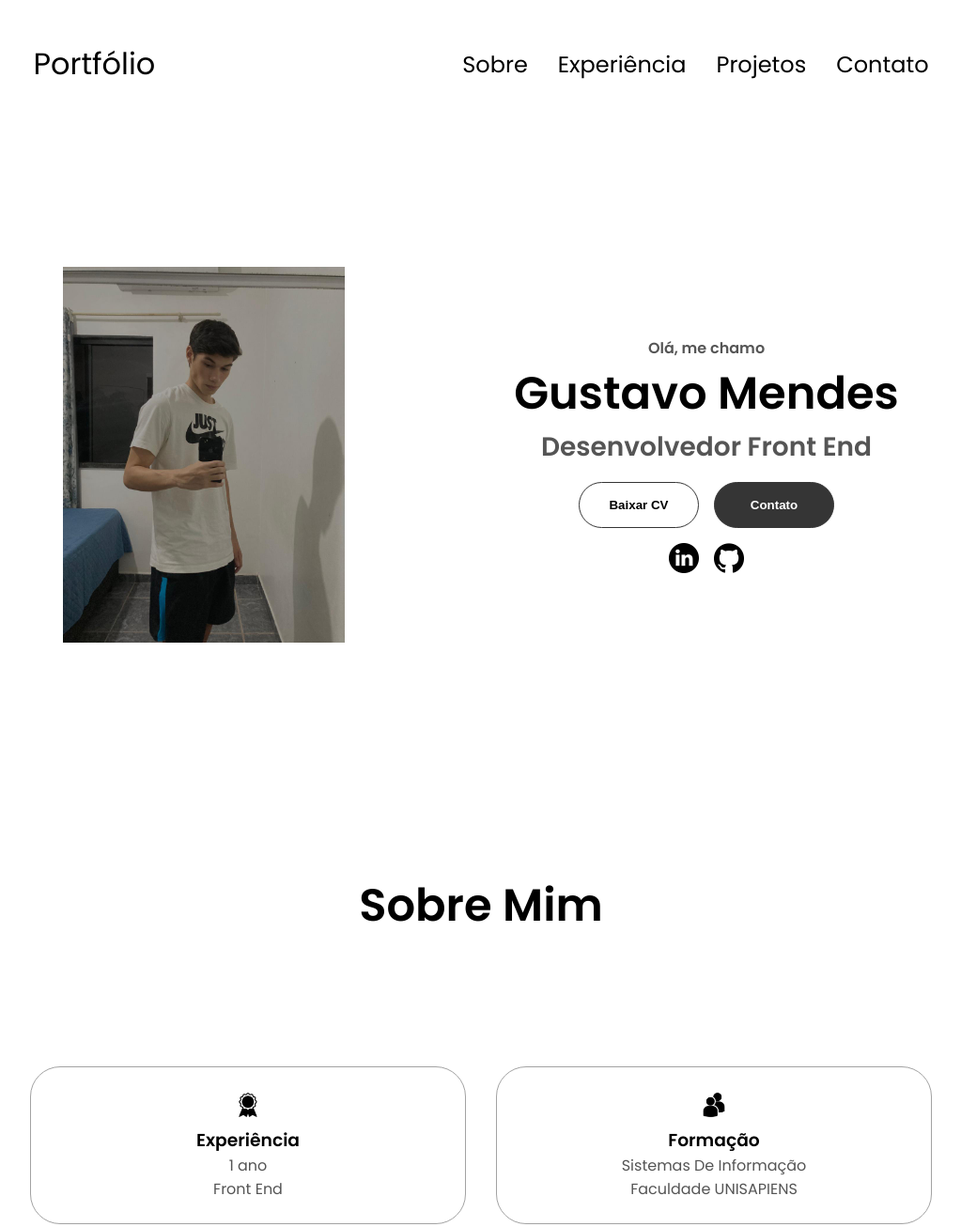
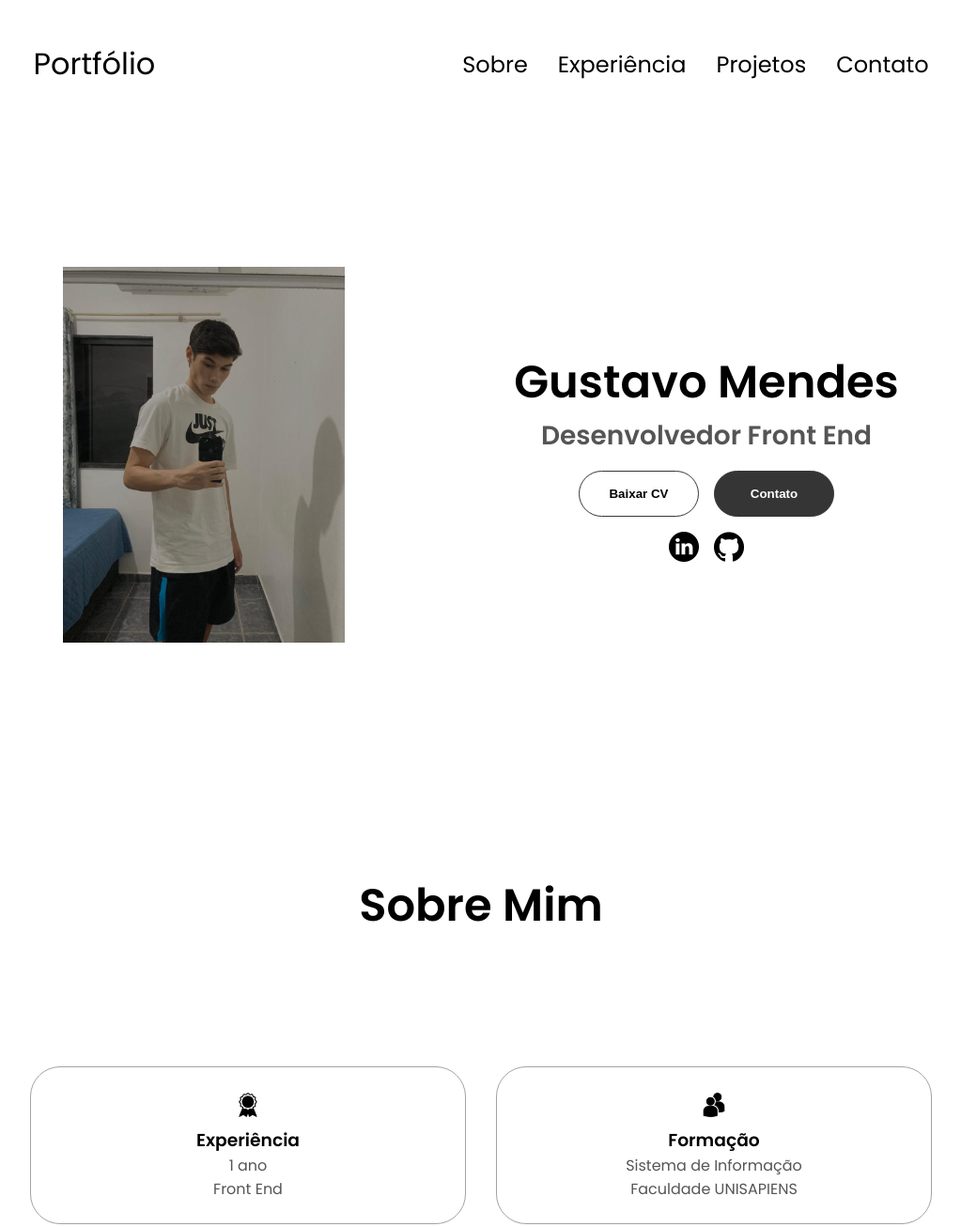
Before and after one commit to GustavoRMendes/portfolio-dev, a plain HTML site: page index.html in a window 1280 px wide. Shown: the top 1306 px of the page at 94% size, without its empty margins (128-1151 px from the left). Drawn offline with Linux system fonts and the light colour scheme.

Commit message:
apagar olá, me chamo

```diff
--- a/index.html
+++ b/index.html
@@ -43,7 +43,6 @@
       <img src="./assets/FotoPerfil.jpg" alt="Gustavo Mendes Profile" />
     </div>
     <div class="section__text">
-      <p class="section__text__p1">Olá, me chamo</p>
       <h1 class="title">Gustavo Mendes</h1>
       <p class="section__text__p2">Desenvolvedor Front End</p>
       <div class="btn-container">
@@ -73,7 +72,7 @@
           <div class="details-container">
             <img src="./assets/education.png" alt="Education icon" class="icon" />
             <h3>Formação</h3>
-            <p>Sistemas De Informação<br />Faculdade UNISAPIENS</p>
+            <p>Sistema de Informação<br />Faculdade UNISAPIENS</p>
           </div>
         </div>
         <div class="text-container">
```
